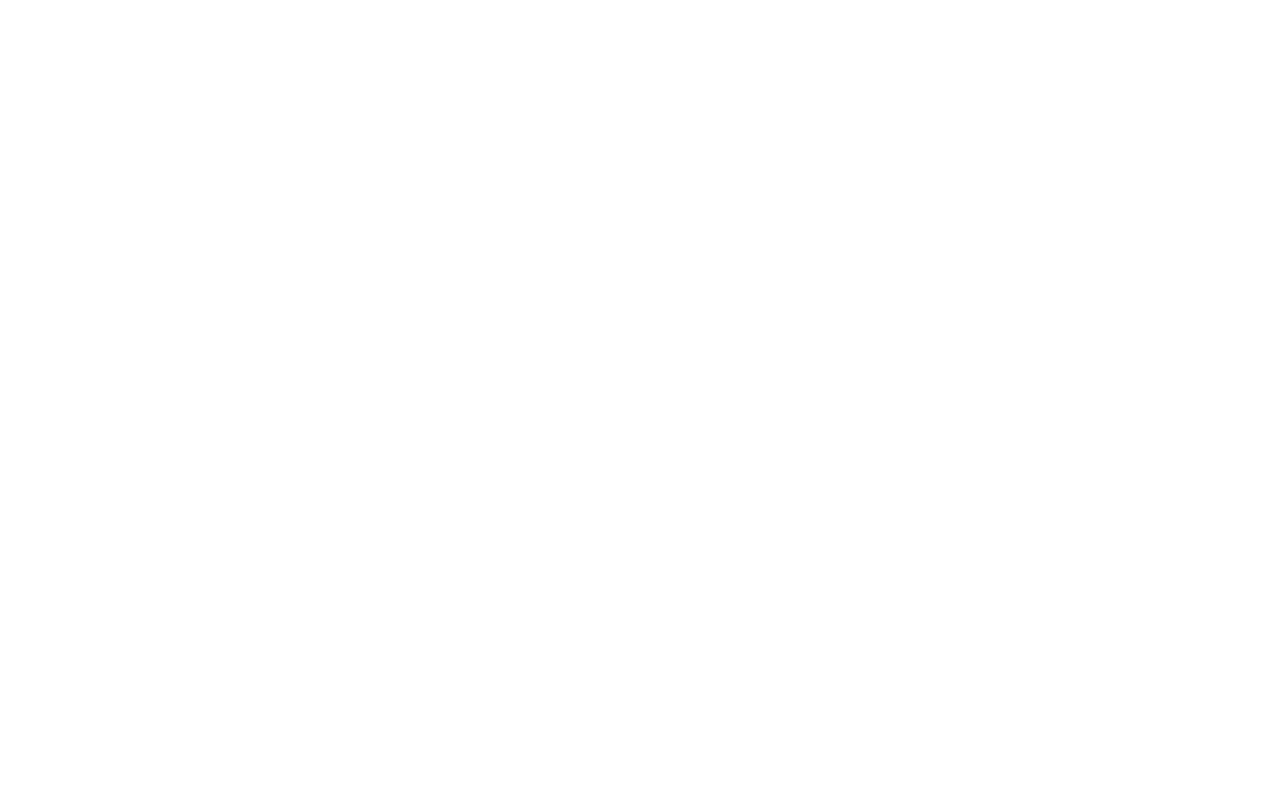
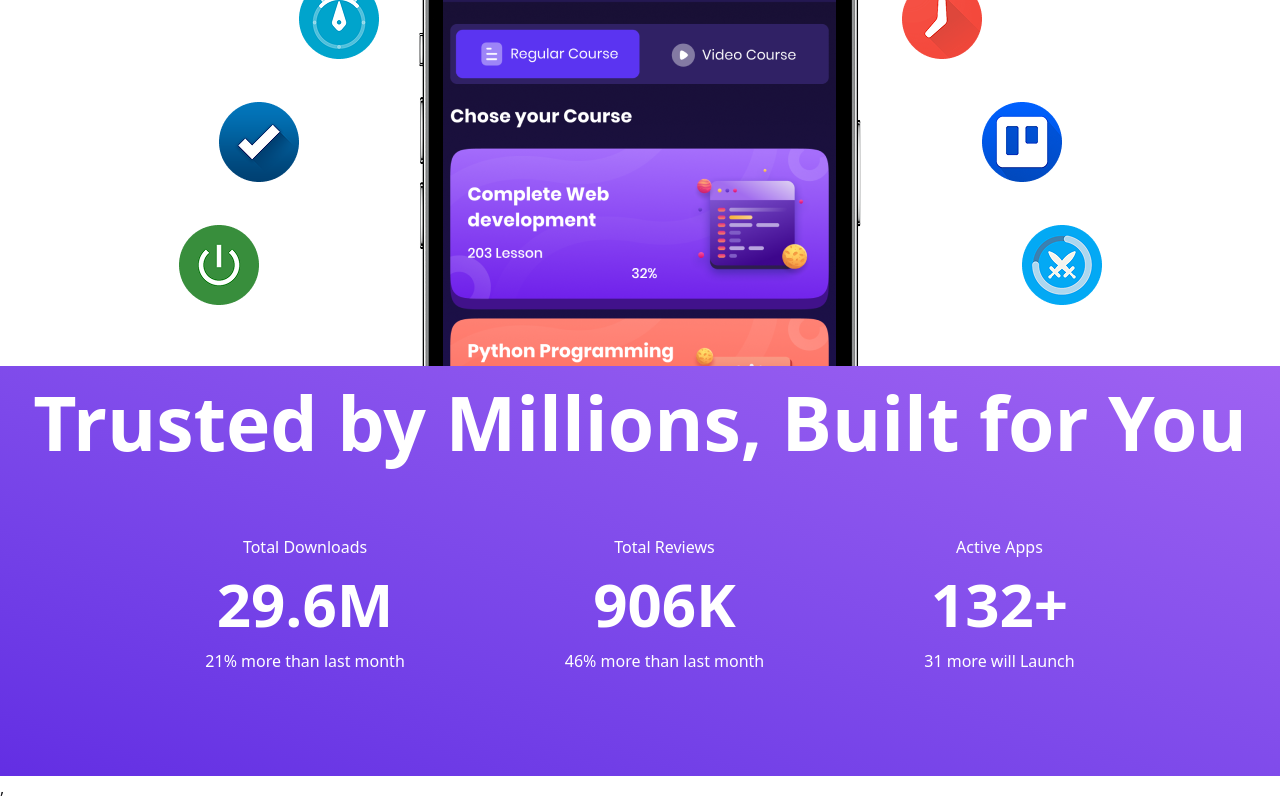
Before and after one commit to RatulFuad/Hero-app, a React (Vite) app: page / in a window 1280 px wide. Shown: the part 531-1331 px from the top of the page. Before the commit the page ends 800 px from the top, so only its background shows below. Built offline with nearby package versions, Linux system fonts and the light colour scheme.

Commit message:
complete nav and banner

```diff
--- /dev/null
+++ b/public/trending.json
@@ -0,0 +1,146 @@
+[
+  {
+    "id": 1,
+    "image": "https://images.unsplash.com/photo-1612831662375-295c1003d3b0?w=400",
+    "title": "SnapMaster",
+    "companyName": "PixelForge Inc.",
+    "description": "A creative photo editor with AI-powered background remover and filters.",
+    "size": 48,
+    "reviews": 12000,
+    "ratingAvg": 4.6,
+    "downloads": 1200000,
+    "ratings": [
+      { "name": "1 star", "count": 230 },
+      { "name": "2 star", "count": 410 },
+      { "name": "3 star", "count": 980 },
+      { "name": "4 star", "count": 3000 },
+      { "name": "5 star", "count": 7370 }
+    ]
+  },
+  {
+    "id": 2,
+    "image": "https://images.unsplash.com/photo-1612197527762-8b9a52f3d9e7?w=400",
+    "title": "TaskFlow",
+    "companyName": "NextStep Labs",
+    "description": "Boost your productivity with AI task management and reminders.",
+    "size": 32,
+    "reviews": 8700,
+    "ratingAvg": 4.4,
+    "downloads": 950000,
+    "ratings": [
+      { "name": "1 star", "count": 190 },
+      { "name": "2 star", "count": 400 },
+      { "name": "3 star", "count": 870 },
+      { "name": "4 star", "count": 2700 },
+      { "name": "5 star", "count": 4540 }
+    ]
+  },
+  {
+    "id": 3,
+    "image": "https://images.unsplash.com/photo-1605902711622-cfb43c44367f?w=400",
+    "title": "FitPulse",
+    "companyName": "VitalEdge",
+    "description": "Track workouts, calories, and heart rate with precision analytics.",
+    "size": 58,
+    "reviews": 15600,
+    "ratingAvg": 4.8,
+    "downloads": 2100000,
+    "ratings": [
+      { "name": "1 star", "count": 300 },
+      { "name": "2 star", "count": 500 },
+      { "name": "3 star", "count": 900 },
+      { "name": "4 star", "count": 3500 },
+      { "name": "5 star", "count": 10400 }
+    ]
+  },
+  {
+    "id": 4,
+    "image": "https://images.unsplash.com/photo-1603791440384-56cd371ee9a7?w=400",
+    "title": "NoteX",
+    "companyName": "MindSync Ltd.",
+    "description": "A lightweight note-taking app with cloud sync and dark mode.",
+    "size": 26,
+    "reviews": 6400,
+    "ratingAvg": 4.3,
+    "downloads": 540000,
+    "ratings": [
+      { "name": "1 star", "count": 160 },
+      { "name": "2 star", "count": 340 },
+      { "name": "3 star", "count": 700 },
+      { "name": "4 star", "count": 2100 },
+      { "name": "5 star", "count": 3100 }
+    ]
+  },
+  {
+    "id": 5,
+    "image": "https://images.unsplash.com/photo-1581091226825-a6a2a5aee158?w=400",
+    "title": "SoundWave",
+    "companyName": "EchoVerse",
+    "description": "Stream millions of songs and podcasts with personalized playlists.",
+    "size": 72,
+    "reviews": 48000,
+    "ratingAvg": 4.7,
+    "downloads": 3400000,
+    "ratings": [
+      { "name": "1 star", "count": 600 },
+      { "name": "2 star", "count": 900 },
+      { "name": "3 star", "count": 1500 },
+      { "name": "4 star", "count": 7200 },
+      { "name": "5 star", "count": 37800 }
+    ]
+  },
+  {
+    "id": 6,
+    "image": "https://images.unsplash.com/photo-1609943199990-0c9a8b63b2e1?w=400",
+    "title": "SafeBank",
+    "companyName": "FinTrust Systems",
+    "description": "Your secure digital wallet with real-time spending insights.",
+    "size": 40,
+    "reviews": 9000,
+    "ratingAvg": 4.5,
+    "downloads": 1600000,
+    "ratings": [
+      { "name": "1 star", "count": 250 },
+      { "name": "2 star", "count": 500 },
+      { "name": "3 star", "count": 1100 },
+      { "name": "4 star", "count": 2900 },
+      { "name": "5 star", "count": 5250 }
+    ]
+  },
+  {
+    "id": 7,
+    "image": "https://images.unsplash.com/photo-1607083202792-9b87ef3a72ec?w=400",
+    "title": "LangHero",
+    "companyName": "Learnify Co.",
+    "description": "Master any language with AI-driven lessons and speech recognition.",
+    "size": 54,
+    "reviews": 13500,
+    "ratingAvg": 4.9,
+    "downloads": 2800000,
+    "ratings": [
+      { "name": "1 star", "count": 200 },
+      { "name": "2 star", "count": 350 },
+      { "name": "3 star", "count": 800 },
+      { "name": "4 star", "count": 2700 },
+      { "name": "5 star", "count": 9450 }
+    ]
+  },
+  {
+    "id": 8,
+    "image": "https://images.unsplash.com/photo-1606813902892-7a6b7c879b32?w=400",
+    "title": "WeatherPro",
+    "companyName": "SkyCast Technologies",
+    "description": "Accurate forecasts, real-time radar maps, and air quality tracking.",
+    "size": 35,
+    "reviews": 11200,
+    "ratingAvg": 4.4,
+    "downloads": 1100000,
+    "ratings": [
+      { "name": "1 star", "count": 260 },
+      { "name": "2 star", "count": 480 },
+      { "name": "3 star", "count": 1200 },
+      { "name": "4 star", "count": 3100 },
+      { "name": "5 star", "count": 6160 }
+    ]
+  }
+]
--- /dev/null
+++ b/src/components/Banner.jsx
@@ -0,0 +1,11 @@
+import React from 'react';
+
+const Banner = () => {
+    return (
+        <div>
+            <h1>ggggggggg</h1>
+        </div>
+    );
+};
+
+export default Banner;
--- a/src/components/Navbar.jsx
+++ b/src/components/Navbar.jsx
@@ -1,6 +1,9 @@
 import React from 'react';
 import heropic from '../assets/assets/logo.png'
 import { FaGithub } from "react-icons/fa";
+import google from '../assets/assets/playStore.png'
+import appStore from '../assets/assets/appStore.png'
+import bannerpic from '../assets/assets/hero.png'
 
 
 
@@ -8,7 +11,8 @@
     return (
 
 
-        <div className="navbar bg-base-100 shadow-sm">
+ <div>
+       <div className="navbar bg-base-100 shadow-sm">
   <div className="navbar-start">
     <div className="dropdown">
       <div tabIndex={0} role="button" className="btn btn-ghost lg:hidden">
@@ -38,6 +42,63 @@
 
     <a href="https://github.com/RatulFuad" className="btn btn-primary"> <FaGithub /> Contribute</a>
   </div>
-</div>)}
+</div>
+
+
+<div>
+
+    <h1 className='text-[72px] font-bold text-center'>We Build <br /><span className='text-[#632EE3]'>Productive </span>Apps
+</h1>
+
+<p className='text-center text-[#627382] font-semibold'>At HERO.IO, we craft innovative apps designed to make everyday life simpler, smarter, and more exciting. <br /> Our goal is to turn our ideas into digital experiences that truly make an impact.</p>
+
+{/* play store and app atore btn */}
+
+<div className='flex justify-center items-center gap-3 mt-5'>
+    <a href='https://play.google.com/store/games?hl=en' className='btn font-bold'> <img src={google} alt="" /> Google Play</a>
+    <a href='https://www.apple.com/app-store/' className='btn font-bold'> <img src={appStore} alt="" /> App Store</a>
+</div>
+
+{/* banner pic */}
+
+<div className='flex justify-center items-center mt-8'>
+    <img  src={bannerpic} alt="" />
+</div>
+
+{/* trusrd by million */}
+
+<div className='lg:w-full h-[410px] bg-gradient-to-tr from-[#632EE3] to-[#9F62F2]'>
+    <h1 className='text-center text-[75px] font-bold text-white '>Trusted by Millions, Built for You</h1>
+
+   <div className='flex justify-center items-center gap-40 mt-14'>
+     <div className='text-center text-white'>
+        <p>Total Downloads</p>
+        <h1 className='text-[60px] font-bold'> 29.6M</h1>
+        <p>21% more than last month</p>
+    </div>
+
+    <div className='text-center text-white'>
+        <p>Total Reviews</p>
+        <h1  className='text-[60px] font-bold'>906K</h1>
+        <p>46% more than last month</p>
+    </div>
+
+    <div className='text-center text-white'>
+        <p>Active Apps</p>
+        <h1  className='text-[60px] font-bold'>132+</h1>
+        <p>31 more will Launch</p>
+    </div>
+
+   </div>
+
+
+</div>
+
+</div>
+
+
+ </div>
+
+)}
 
 export default Navbar;
```
Also changed, not shown: src/assets/assets/appStore.png (added), src/assets/assets/playStore.png (added).
